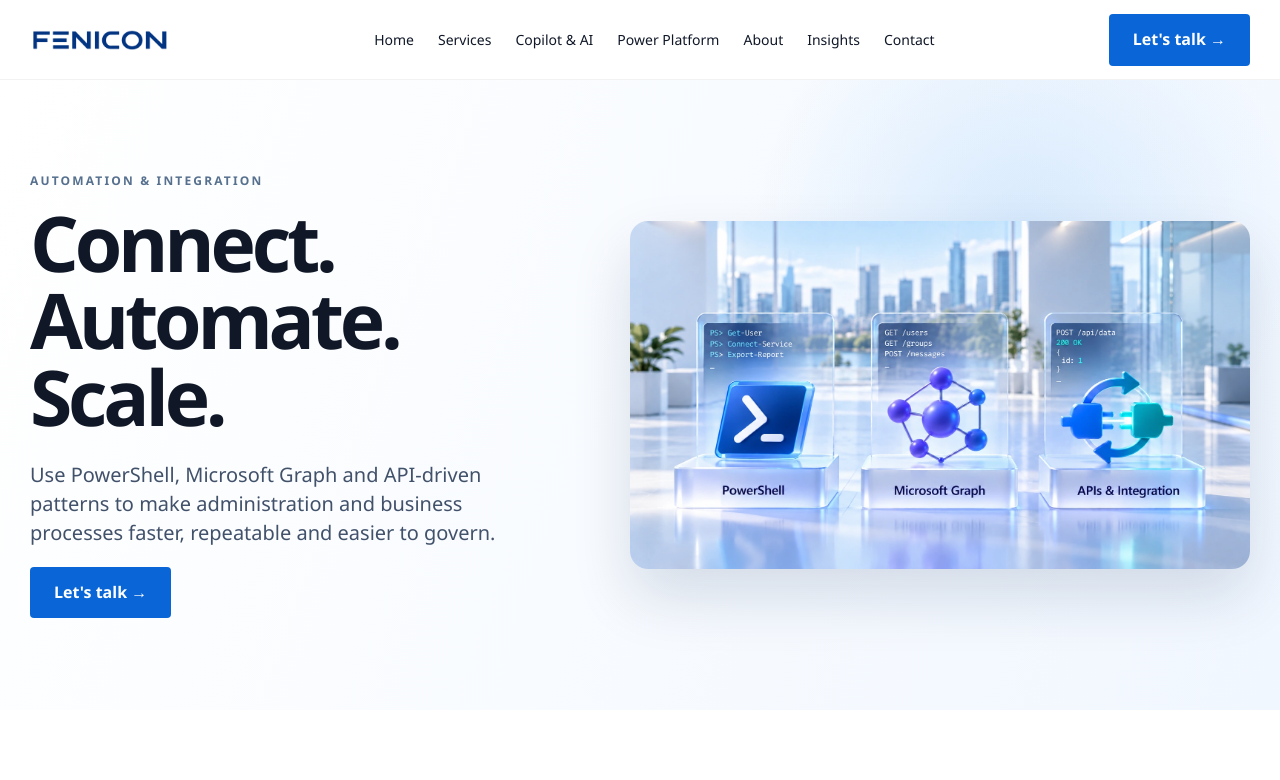
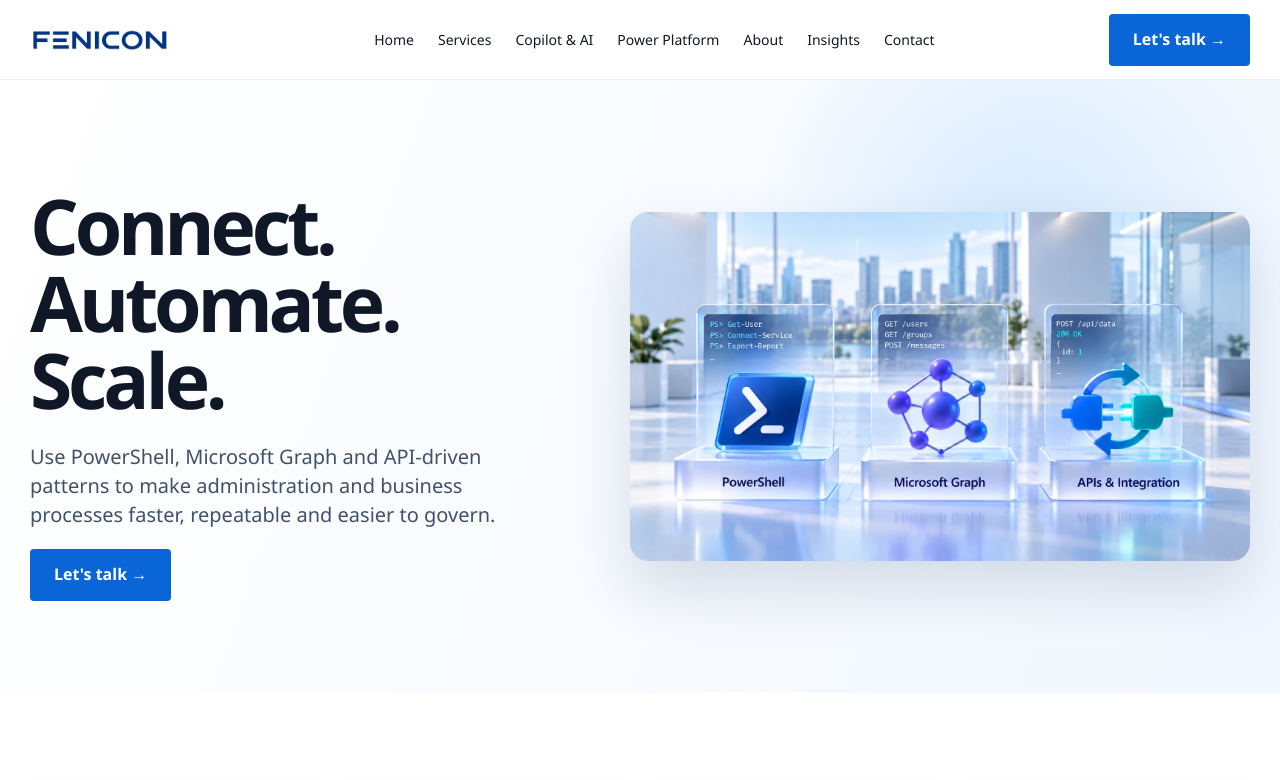
Before and after one commit to nielsferson/feniconbv-website, a React (Vite) app: page /automation in a window 1280 px wide. Shown: the top 780 px of the page. Built offline with nearby package versions, Linux system fonts and the light colour scheme.

Commit message:
Remove eyebrow text from PageHero component
Removed the eyebrow text from the PageHero component.

```diff
--- a/src/pages/Automation.jsx
+++ b/src/pages/Automation.jsx
@@ -9,7 +9,6 @@
   return (
     <>
       <PageHero
-        eyebrow="AUTOMATION & INTEGRATION"
         title="Connect. Automate. Scale."
         intro="Use PowerShell, Microsoft Graph and API-driven patterns to make administration and business processes faster, repeatable and easier to govern."
         image="/images/automation/automation-hero.webp"
```
